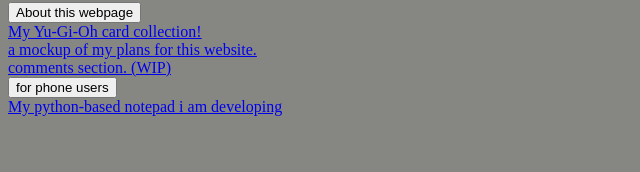
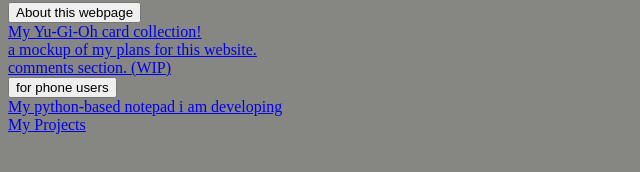
Before and after one commit to hexKitsune/FwooshHub.github.io, a plain HTML site: page index.html in a window 1280 px wide. Shown: the part 146-318 px from the top of the page, 0-640 px from the left. Drawn offline with Linux system fonts and the light colour scheme.

Commit message:
Update index.html

```diff
--- a/index.html
+++ b/index.html
@@ -22,5 +22,6 @@
 
  <button type="button" onclick="alert ('any link after this, tilt your phone sideways. They only work sideways')">for phone users</button><br>
   <a href="codepad.html">My python-based notepad i am developing</a><br>
+  <a href="projects.html">My Projects</a><br>
 </body>
 </html>
```
